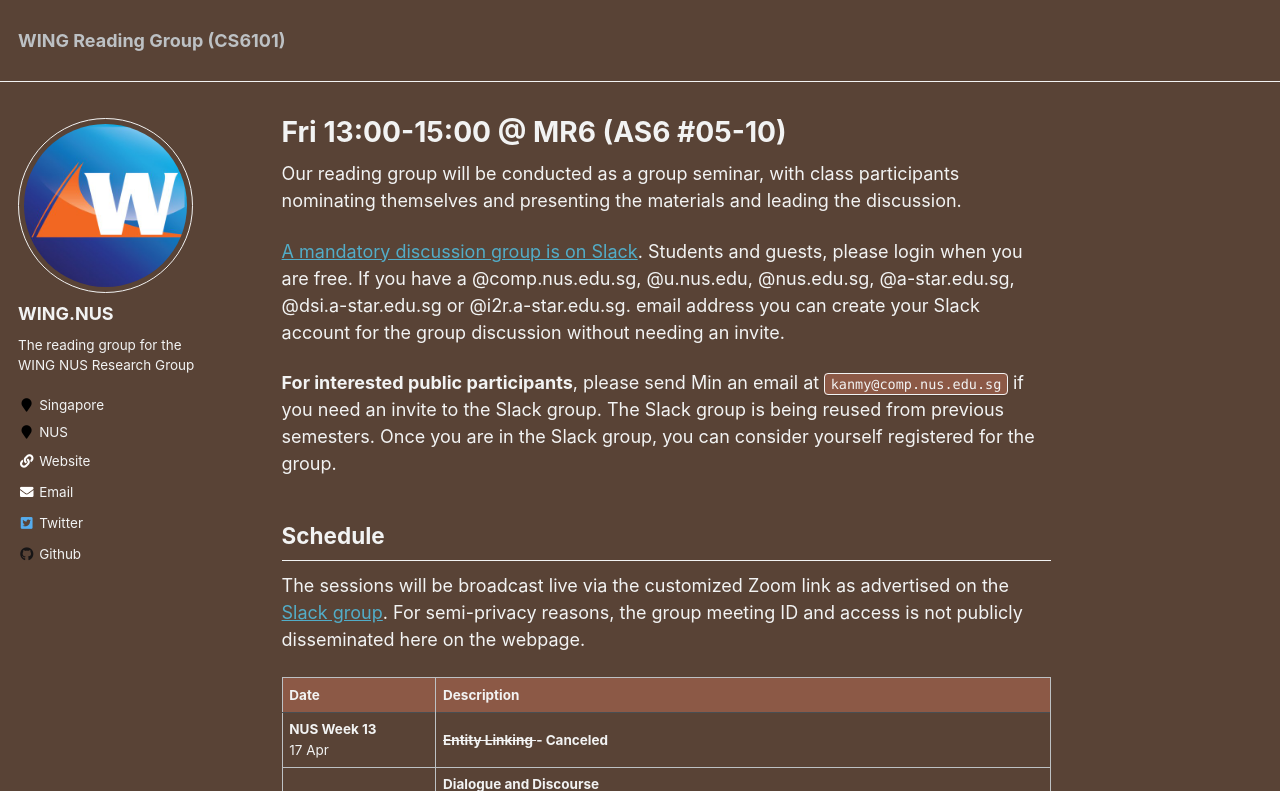
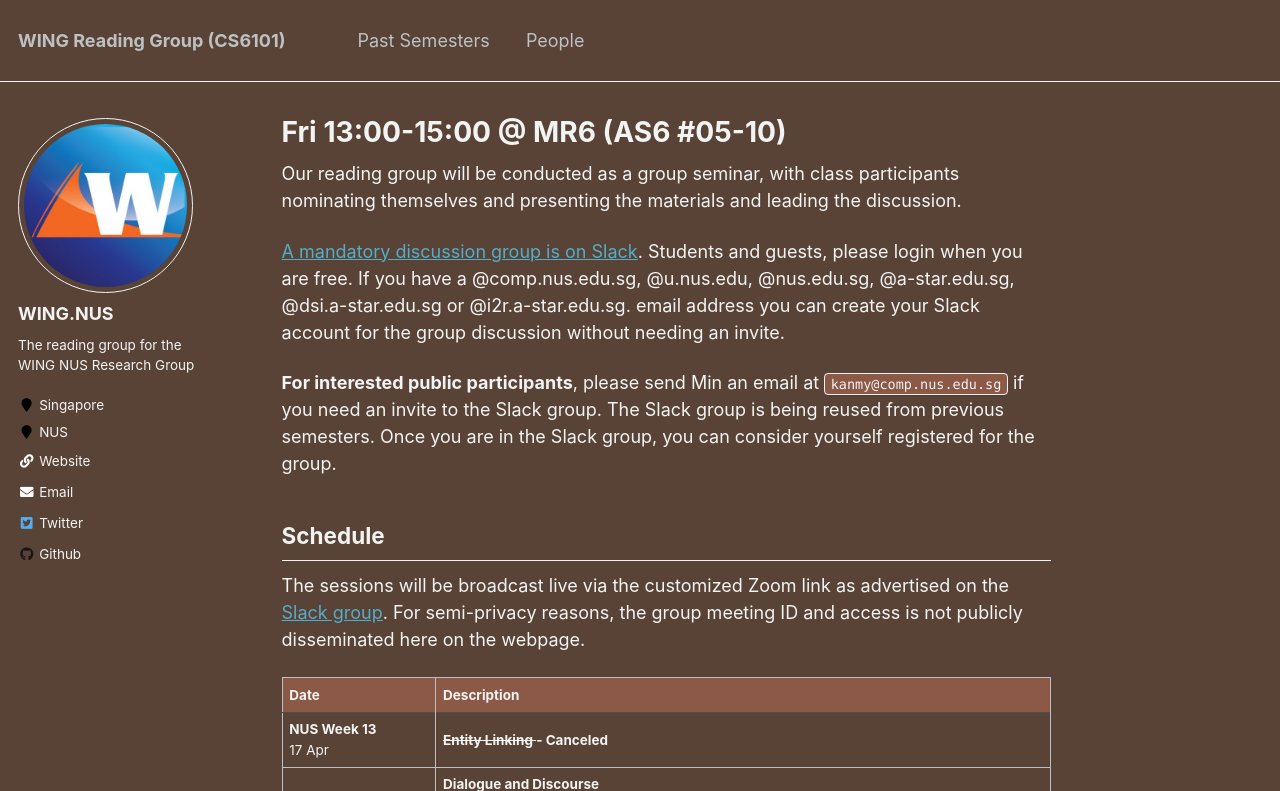
Before and after one commit to WING-NUS/cs6101, a Jekyll site: the page built from _pages/about.md, in a window 1280 px wide and 900 px high, cut to the strip 0-791 px from the top of the window. Built offline with Jekyll 4.4.1, drawn with Linux system fonts in a browser that asks for light colours.

Commit message:
Update menus - in progress

```diff
--- a/_data/navigation.yml
+++ b/_data/navigation.yml
@@ -6,11 +6,13 @@ main:
 #  - title: "Schedule"
 #    url: /schedule/
 
-#  - title: "Grading"
-#    url: /grading/
+# was "grading"
+  - title: "Past Semesters"
+    url: /past-semesters/
 
-#  - title: "Projects"
-#    url: /projects/
+# was "projects"
+  - title: "People"
+    url: /people/
 
 # Min: 200122 - keep for now but comment out.
 #  - title: "Portfolio"
```
